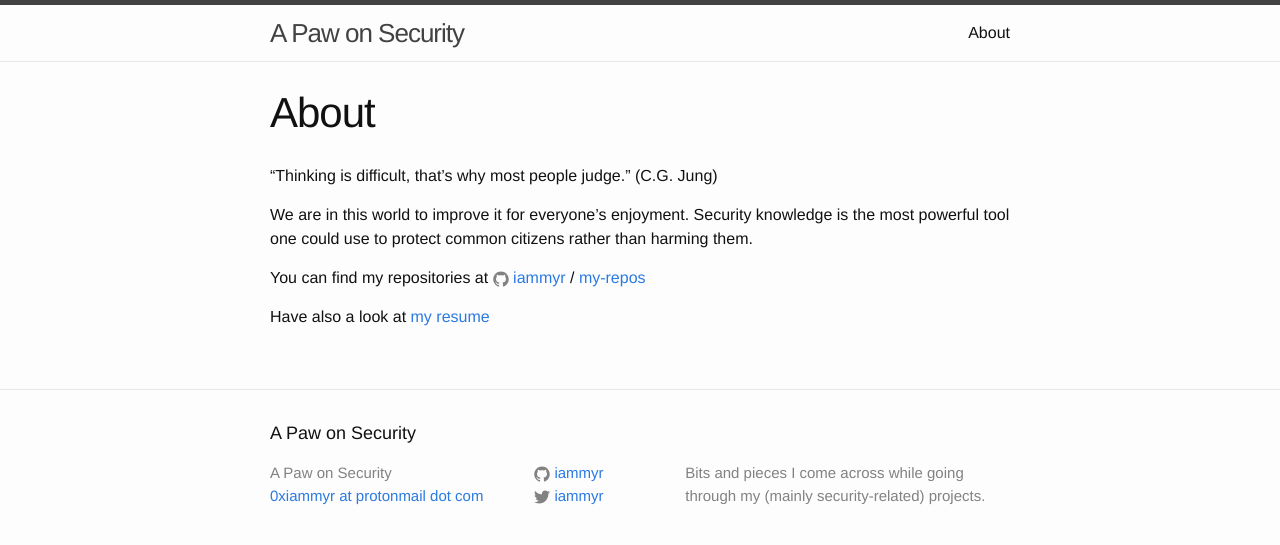
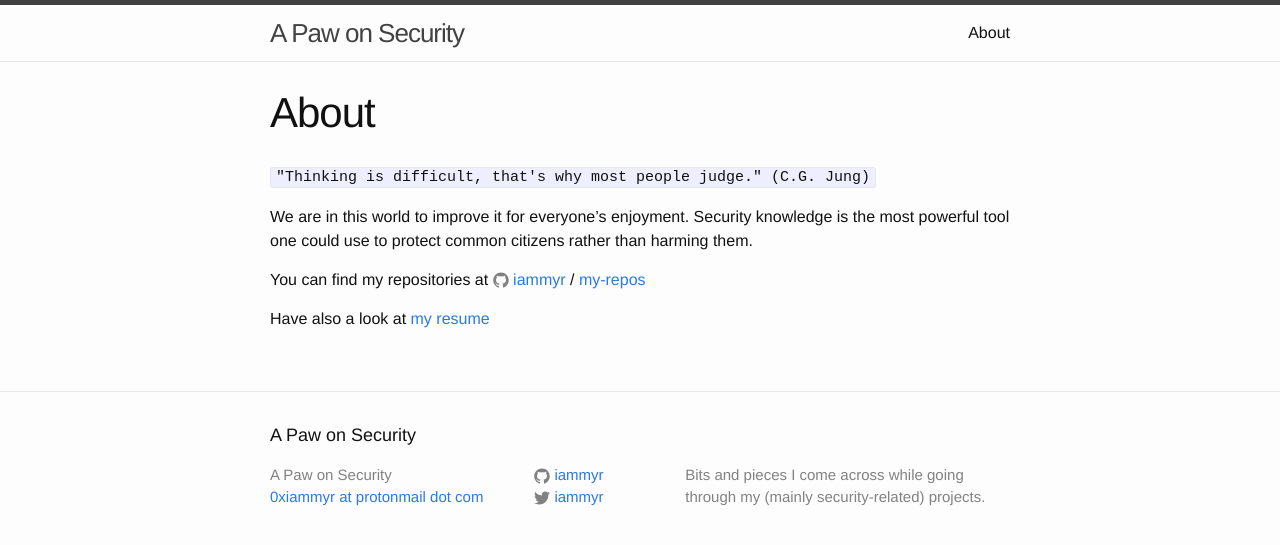
Before and after one commit to iammyr/iammyr.github.io, a Jekyll site: the page built from about.md, in a window 1280 px wide. Shown: the top 545 px of the page. Built offline with Jekyll 4.4.1, drawn with Linux system fonts in a browser that asks for light colours.

```diff
--- a/about.md
+++ b/about.md
@@ -4,7 +4,7 @@ title: About
 permalink: /about/
 ---
 
-"Thinking is difficult, that's why most people judge." (C.G. Jung)
+`"Thinking is difficult, that's why most people judge." (C.G. Jung)`
 
 We are in this world to improve it for everyone's enjoyment. Security knowledge is the most powerful tool one could use to protect common citizens rather than harming them.
 
```
